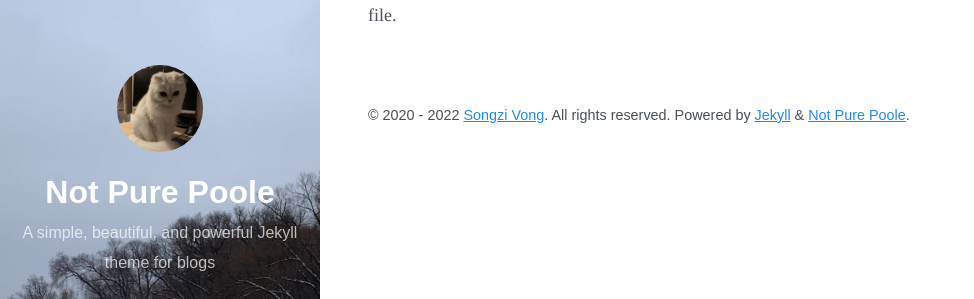
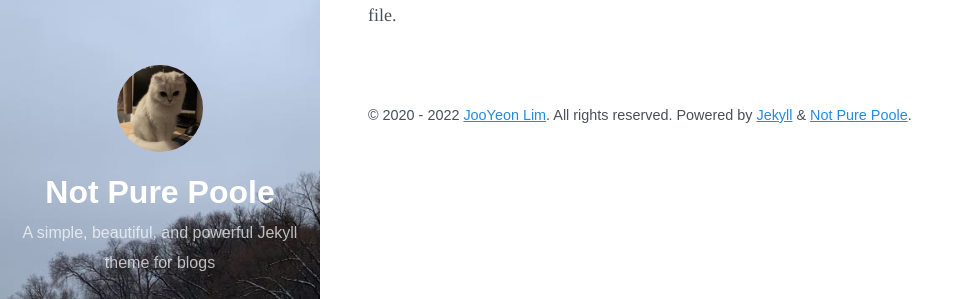
Before and after one commit to wwnduslim/wwnduslim.github.io, a Jekyll site: the page built from about.md, in a window 1280 px wide. Shown: the part 191-490 px from the top of the page, without its empty margins (0-974 px from the left). Built offline with Jekyll 4.4.1, drawn with Linux system fonts in a browser that asks for light colours; nearby versions of some CDN libraries.

```diff
--- a/_config.yml
+++ b/_config.yml
@@ -1,7 +1,7 @@
 # Setup
 title: Not Pure Poole
 description: A simple, beautiful, and powerful Jekyll theme for blogs
-url: https://vszhub.github.io
+url: https://wwnduslim.github.io
 avatar: /avatar.jpeg
 paginate: 5
 permalink: pretty
@@ -28,17 +28,6 @@ exclude:
   - not-pure-poole.gemspec
 
 # Optimize Jekyl SEO Tag
-twitter:
-  username: vszhub
-  card: summary
-logo: logo.png
-social:
-  name: Songzi Vong
-  links:
-    - https://twitter.com/vszhub
-    - https://github.com/vszhub
-google_site_verification: xxxxx
-lang: en
 
 sass:
   sass_dir: _sass
@@ -54,6 +43,6 @@ sass:
 
 # Specify the author for blog posts
 author:
-  name: Songzi Vong
-  url: https://github.com/vszhub/
-  email: vszhub@gmail.com
+  name: JooYeon Lim
+  url: https://github.com/wwnduslim/
+  email: limjooyeonn@naver.com
```
